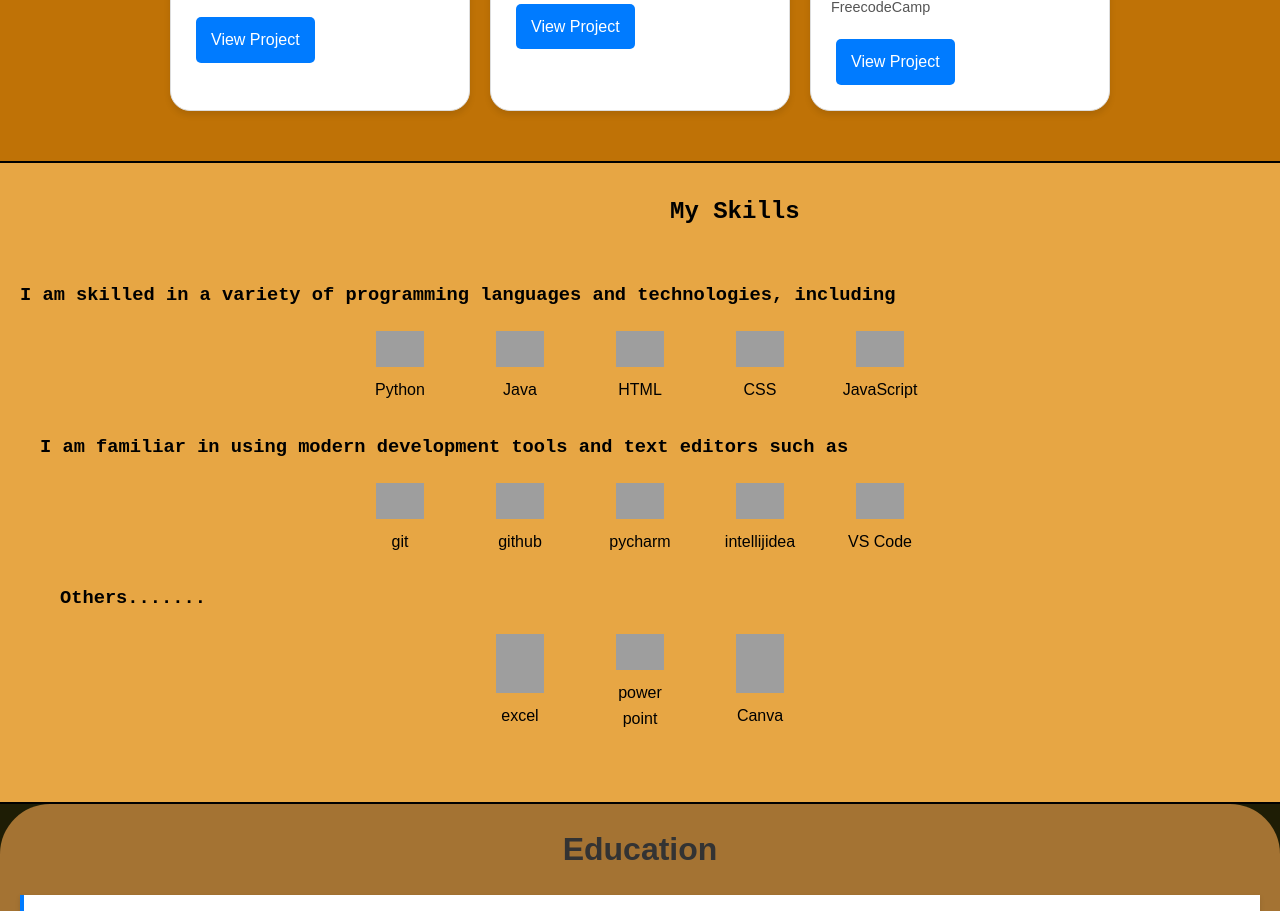
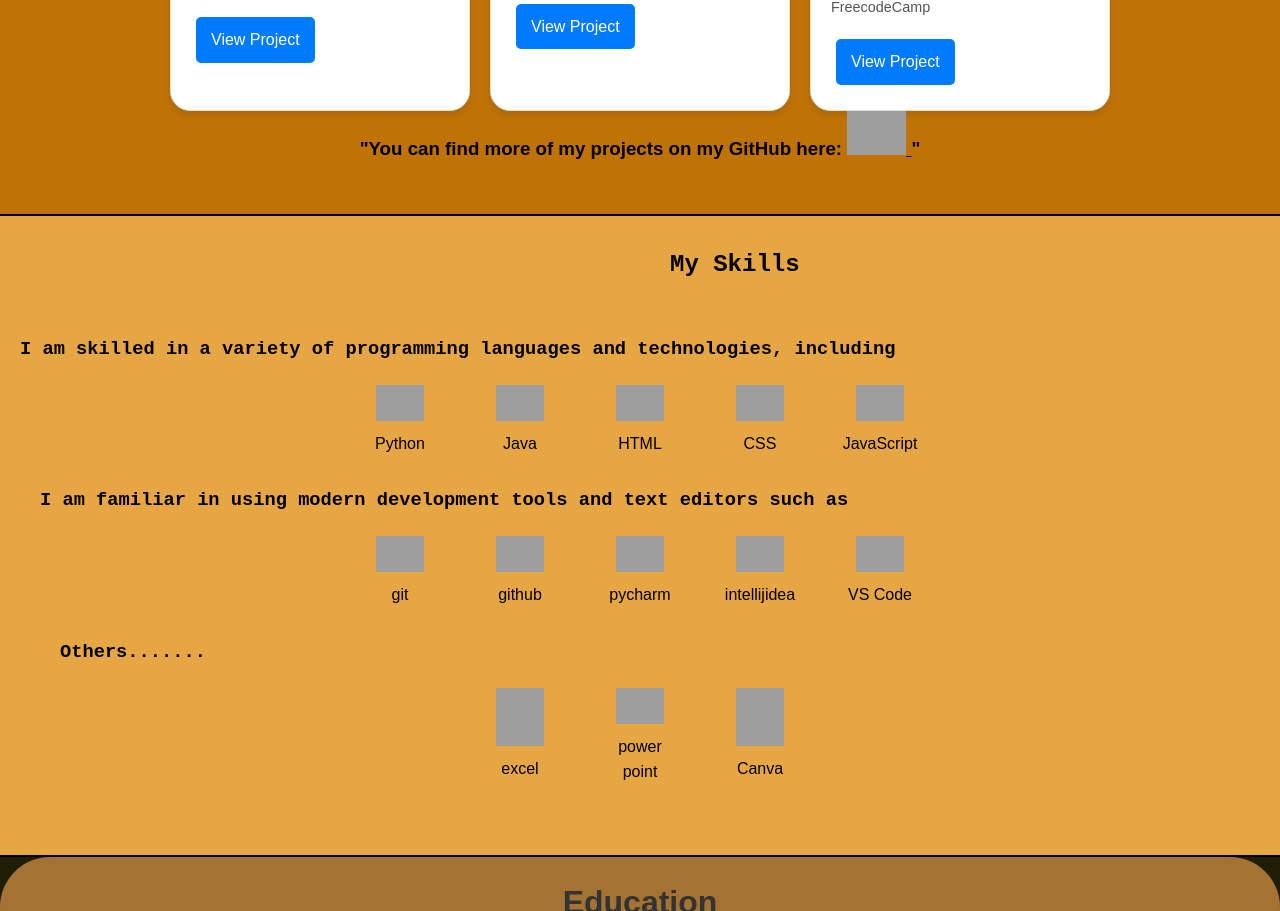
Before and after one commit to Hsu-Lae-Waddy/Hsu-Lae-Waddy.github.io, a plain HTML site: page index.html in a window 1280 px wide. Shown: the part 1122-2033 px from the top of the page. Drawn offline with Linux system fonts and the light colour scheme; grey boxes are pictures that could not be loaded.

Commit message:
UpdatedMyProject

```diff
--- a/index.html
+++ b/index.html
@@ -85,6 +85,10 @@
 
           <!-- Add more projects as needed -->
         </div>
+        <h3>"You can find more of my projects on my GitHub here:
+             <span><a href="https://github.com/Hsu-Lae-Waddy" target="_blank" aria-label="GitHub">
+            <img src="https://www.svgrepo.com/show/512317/github-142.svg" alt="GitHub" class="icon" style="width: 5%; height: 5%;">
+        </a></span> "</h3>
     </section>
 
     <hr style="flex: 1; border: 1px solid black;">
```
